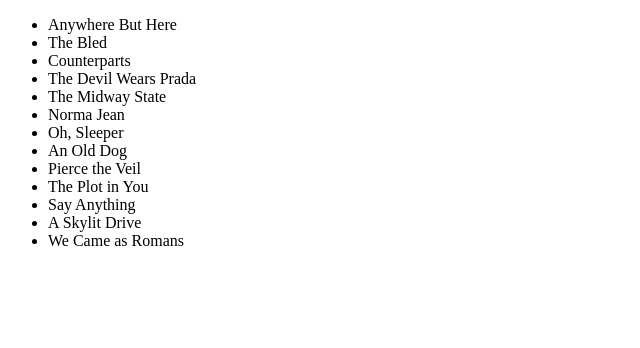
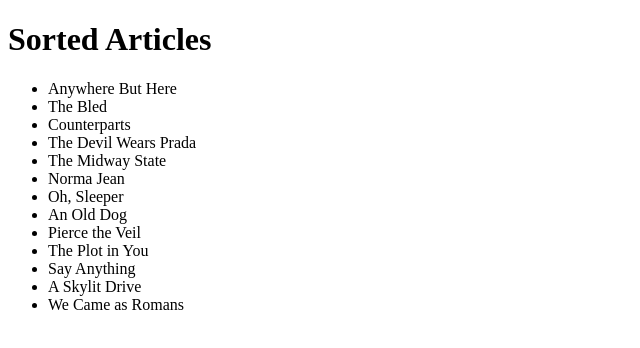
Before and after one commit to acciojob/sorting-articles-droopyantidote, a website: page main.html in a window 1280 px wide. Shown: the whole page, without its empty margins (0-640 px from the left). Drawn offline with Linux system fonts and the light colour scheme.

Commit message:
created a submission

```diff
--- a/main.html
+++ b/main.html
@@ -4,10 +4,27 @@
   <meta charset="UTF-8">
   <meta name="viewport" content="width=device-width, initial-scale=1.0">
   <title>Sorted Articles</title>
-  <link rel="stylesheet" href="styles.css">
 </head>
 <body>
+  <h1>Sorted Articles</h1>
   <ul id="band"></ul>
-  <script src="script.js"></script>
+
+  <script>
+    const bands = ['The Plot in You', 'The Devil Wears Prada', 'Pierce the Veil', 'Norma Jean', 'The Bled', 'Say Anything', 'The Midway State', 'We Came as Romans', 'Counterparts', 'Oh, Sleeper', 'A Skylit Drive', 'Anywhere But Here', 'An Old Dog'];
+
+    function strip(bandName) {
+      return bandName.replace(/^(a |the |an )/i, '').trim();
+    }
+
+    const sortedBands = bands.sort((a, b) => strip(a) < strip(b) ? -1 : 1);
+
+    const bandList = document.getElementById('band');
+
+    sortedBands.forEach(band => {
+      const li = document.createElement('li');
+      li.textContent = band;
+      bandList.appendChild(li);
+    });
+  </script>
 </body>
 </html>
--- a/script.js
+++ /dev/null
@@ -1,15 +0,0 @@
-const bands = ['The Plot in You', 'The Devil Wears Prada', 'Pierce the Veil', 'Norma Jean', 'The Bled', 'Say Anything', 'The Midway State', 'We Came as Romans', 'Counterparts', 'Oh, Sleeper', 'A Skylit Drive', 'Anywhere But Here', 'An Old Dog'];
-
-function strip(bandName) {
-  return bandName.replace(/^(a |the |an )/i, '').trim();
-}
-
-const sortedBands = bands.sort((a, b) => strip(a) > strip(b) ? 1 : -1);
-
-const bandList = document.getElementById('band');
-
-sortedBands.forEach(band => {
-  const li = document.createElement('li');
-  li.textContent = band;
-  bandList.appendChild(li);
-});
```
